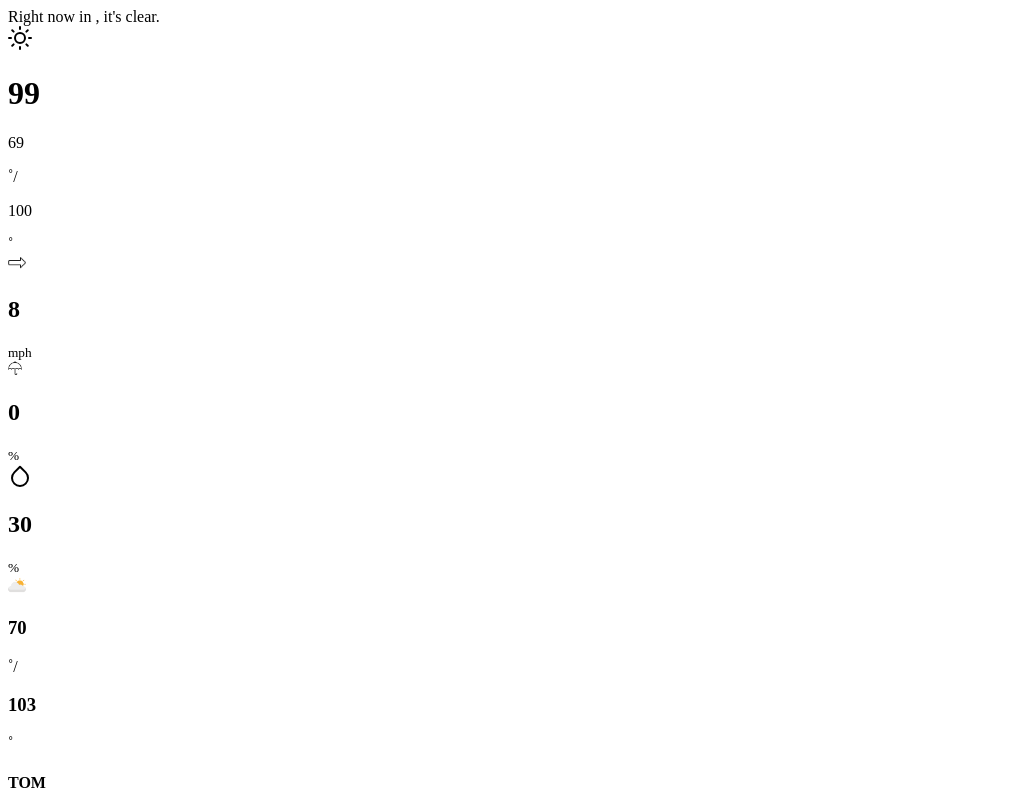
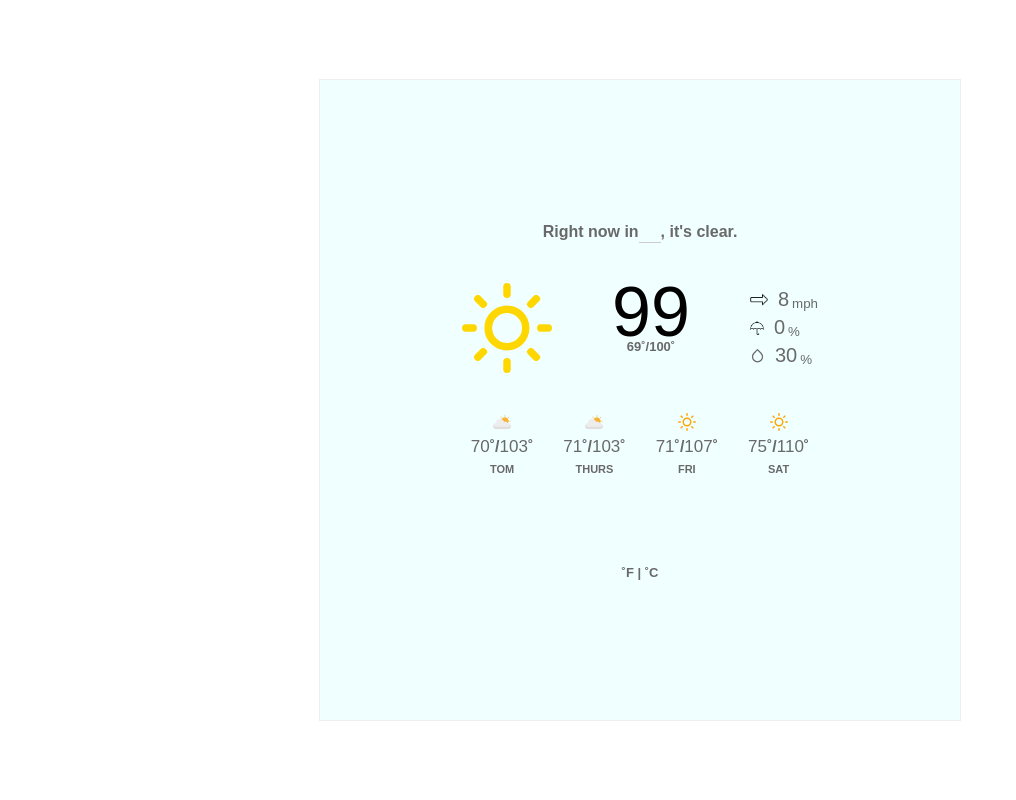
Before and after one commit to lontsimesmer/weather-app, a plain HTML site: page index.html in a window 1280 px wide. Shown: the top 800 px of the page, without its empty margins (0-1016 px from the left). Drawn offline with nearby package versions, Linux system fonts and the light colour scheme; the site is published under a folder, as on GitHub Pages, so addresses that start at the root find nothing; a web font is replaced by a local one.

Commit message:
correct styles and script paths

```diff
--- a/index.html
+++ b/index.html
@@ -3,7 +3,7 @@
   <head>
     <meta charset="UTF-8" />
     <meta name="viewport" content="width=device-width, initial-scale=1.0" />
-    <link rel="stylesheet" href="/assets/styles/style.css" />
+    <link rel="stylesheet" href="./assets/styles/style.css" />
     <title>Weather</title>
   </head>
   <script src="https://unpkg.com/feather-icons"></script>
@@ -119,5 +119,5 @@
       feather.replace();
     </script>
   </body>
-  <script src="/assets/script/script.js" type="module"></script>
+  <script src="./assets/script/script.js" type="module"></script>
 </html>
```
